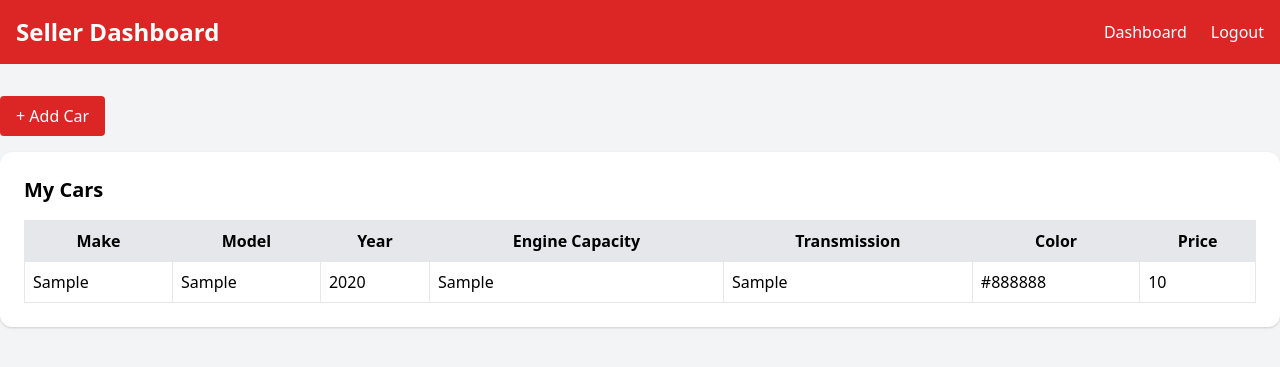
After one commit to Yiboy04/FYP-Yi, a PHP site: page /seller_main.php in a window 1280 px wide. The commit adds this page. Shown: the top 367 px of the page. Run offline with PHP 8.4, Linux system fonts and the light colour scheme; the visitor is signed in with stand-in values (Sample User, id 1); tables that the repository leaves empty or names only in its code hold one stand-in row (values such as "Sample post").

Commit message:
Seller"s main page

```diff
--- /dev/null
+++ b/seller_main.php
@@ -0,0 +1,197 @@
+<?php
+session_start();
+if (!isset($_SESSION['user_id'])) {
+    header("Location: login.php");
+    exit();
+}
+
+$mysqli = new mysqli("localhost", "root", "", "fyp");
+if ($mysqli->connect_errno) {
+    die("Connection failed: " . $mysqli->connect_error);
+}
+
+$seller_id = $_SESSION['user_id']; // logged-in seller ID
+
+if ($_SERVER['REQUEST_METHOD'] === 'POST') {
+    $make            = $mysqli->real_escape_string($_POST['make']);
+    $model           = $mysqli->real_escape_string($_POST['model']);
+    $year            = intval($_POST['year']);
+    $engine_capacity = $mysqli->real_escape_string($_POST['engine_capacity']);
+    $transmission    = $mysqli->real_escape_string($_POST['transmission']);
+    $color           = $mysqli->real_escape_string($_POST['color']);
+    $price           = floatval($_POST['price']);
+
+    $stmt = $mysqli->prepare("INSERT INTO cars (seller_id, make, model, year, engine_capacity, transmission, color, price) VALUES (?,?,?,?,?,?,?,?)");
+    $stmt->bind_param("ississss", $seller_id, $make, $model, $year, $engine_capacity, $transmission, $color, $price);
+    if ($stmt->execute()) {
+        $success = "Car successfully added!";
+    } else {
+        $error = "Failed to add car.";
+    }
+    $stmt->close();
+}
+
+$cars = $mysqli->prepare("SELECT make, model, year, engine_capacity, transmission, color, price FROM cars WHERE seller_id = ?");
+$cars->bind_param("i", $seller_id);
+$cars->execute();
+$carsResult = $cars->get_result();
+?>
+<!DOCTYPE html>
+<html lang="en">
+<head>
+<meta charset="UTF-8">
+<title>Seller Dashboard</title>
+<link rel="stylesheet" href="https://cdn.jsdelivr.net/npm/tailwindcss@2.2.19/dist/tailwind.min.css">
+<script>
+function toggleModal() {
+    const modal = document.getElementById('addCarModal');
+    modal.classList.toggle('hidden');
+}
+
+// models for each make
+const makeModels = {
+  "Toyota": ["Corolla", "Camry", "Yaris"],
+  "Honda": ["Civic", "Accord", "City"],
+  "Mazda": ["CX-5", "Mazda3", "Mazda6"],
+  "BMW": ["320i", "X5", "M3"]
+};
+
+function updateModels() {
+  const makeSelect = document.getElementById('make');
+  const modelSelect = document.getElementById('model');
+  const selectedMake = makeSelect.value;
+
+  // clear old options
+  modelSelect.innerHTML = '<option value="">Select Model</option>';
+
+  if (makeModels[selectedMake]) {
+    makeModels[selectedMake].forEach(function(model) {
+      const opt = document.createElement('option');
+      opt.value = model;
+      opt.textContent = model;
+      modelSelect.appendChild(opt);
+    });
+  }
+}
+</script>
+</head>
+<body class="bg-gray-100">
+<header class="bg-red-600 text-white p-4">
+  <div class="container mx-auto flex justify-between items-center">
+    <h1 class="text-2xl font-bold">Seller Dashboard</h1>
+    <nav>
+      <ul class="flex gap-6">
+        <li><a href="seller_main.php" class="hover:underline">Dashboard</a></li>
+        <li><a href="logout.php" class="hover:underline">Logout</a></li>
+      </ul>
+    </nav>
+  </div>
+</header>
+
+<div class="container mx-auto mt-8">
+  <?php if(!empty($success)) echo "<p class='text-green-600 mb-4'>$success</p>"; ?>
+  <?php if(!empty($error)) echo "<p class='text-red-600 mb-4'>$error</p>"; ?>
+
+  <!-- Add Car Button -->
+  <button onclick="toggleModal()" class="bg-red-600 text-white px-4 py-2 rounded hover:bg-red-700 mb-4">
+    + Add Car
+  </button>
+
+  <!-- Table of seller's cars -->
+  <div class="bg-white p-6 rounded-xl shadow">
+    <h2 class="text-xl font-bold mb-4">My Cars</h2>
+    <table class="w-full border">
+      <thead class="bg-gray-200">
+        <tr>
+          <th class="p-2 border">Make</th>
+          <th class="p-2 border">Model</th>
+          <th class="p-2 border">Year</th>
+          <th class="p-2 border">Engine Capacity</th>
+          <th class="p-2 border">Transmission</th>
+          <th class="p-2 border">Color</th>
+          <th class="p-2 border">Price</th>
+        </tr>
+      </thead>
+      <tbody>
+        <?php while($row = $carsResult->fetch_assoc()): ?>
+          <tr>
+            <td class="p-2 border"><?php echo htmlspecialchars($row['make']); ?></td>
+            <td class="p-2 border"><?php echo htmlspecialchars($row['model']); ?></td>
+            <td class="p-2 border"><?php echo htmlspecialchars($row['year']); ?></td>
+            <td class="p-2 border"><?php echo htmlspecialchars($row['engine_capacity']); ?></td>
+            <td class="p-2 border"><?php echo htmlspecialchars($row['transmission']); ?></td>
+            <td class="p-2 border"><?php echo htmlspecialchars($row['color']); ?></td>
+            <td class="p-2 border"><?php echo htmlspecialchars($row['price']); ?></td>
+          </tr>
+        <?php endwhile; ?>
+      </tbody>
+    </table>
+  </div>
+</div>
+
+<!-- Modal -->
+<div id="addCarModal" class="fixed inset-0 bg-black bg-opacity-50 flex justify-center items-center hidden">
+  <div class="bg-white rounded-xl shadow-lg p-6 w-full max-w-lg">
+    <h2 class="text-xl font-bold mb-4">Add a New Car</h2>
+    <form method="post" class="grid grid-cols-1 gap-4">
+      <div>
+        <label class="block text-sm font-medium">Make</label>
+        <select name="make" id="make" onchange="updateModels()" required class="w-full border p-2 rounded">
+          <option value="">Select Make</option>
+          <option value="Toyota">Toyota</option>
+          <option value="Honda">Honda</option>
+          <option value="Mazda">Mazda</option>
+          <option value="BMW">BMW</option>
+        </select>
+      </div>
+      <div>
+        <label class="block text-sm font-medium">Model</label>
+        <select name="model" id="model" required class="w-full border p-2 rounded">
+          <option value="">Select Model</option>
+        </select>
+      </div>
+      <div>
+        <label class="block text-sm font-medium">Year</label>
+        <select name="year" required class="w-full border p-2 rounded">
+          <option value="">Select Year</option>
+          <?php for($y=date("Y"); $y>=2000; $y--): ?>
+            <option value="<?php echo $y; ?>"><?php echo $y; ?></option>
+          <?php endfor; ?>
+        </select>
+      </div>
+      <div>
+        <label class="block text-sm font-medium">Engine Capacity</label>
+        <input type="text" name="engine_capacity" required class="w-full border p-2 rounded" placeholder="e.g. 1.8L">
+      </div>
+      <div>
+        <label class="block text-sm font-medium">Transmission</label>
+        <select name="transmission" required class="w-full border p-2 rounded">
+          <option value="">Select Transmission</option>
+          <option value="Automatic">Automatic</option>
+          <option value="Manual">Manual</option>
+        </select>
+      </div>
+      <div>
+        <label class="block text-sm font-medium">Color</label>
+        <select name="color" required class="w-full border p-2 rounded">
+          <option value="">Select Color</option>
+          <option value="White">White</option>
+          <option value="Black">Black</option>
+          <option value="Red">Red</option>
+          <option value="Blue">Blue</option>
+        </select>
+      </div>
+      <div>
+        <label class="block text-sm font-medium">Price</label>
+        <input type="number" step="0.01" name="price" required class="w-full border p-2 rounded">
+      </div>
+      <div class="flex justify-end gap-2">
+        <button type="button" onclick="toggleModal()" class="bg-gray-400 text-white px-4 py-2 rounded">Cancel</button>
+        <button type="submit" class="bg-red-600 text-white px-4 py-2 rounded hover:bg-red-700">Add Car</button>
+      </div>
+    </form>
+  </div>
+</div>
+
+</body>
+</html>
```
Also changed, not shown: admin_dashboard.php (+18 -10 lines), admin_users.php (+27 -60 lines), login.php (+39 -11 lines), register.php (+16 -7 lines).
